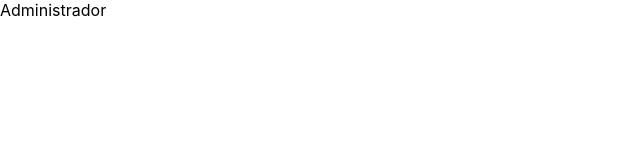
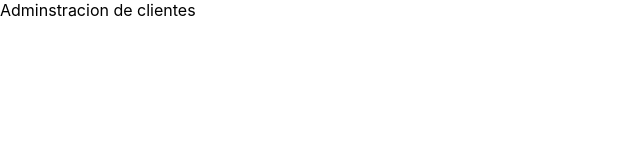
Before and after one commit to NovaGit2021/MinTic2021, a React (Create React App) app: page /admin/clientes in a window 1280 px wide. Shown: the top 160 px of the page, without its empty margins (0-640 px from the left). Built offline with nearby package versions, Linux system fonts and the light colour scheme.

Commit message:
Creacion de path y paginas

```diff
--- a/src/App.jsx
+++ b/src/App.jsx
@@ -5,18 +5,30 @@ import Authlayout from './layouts/Authlayout';
 import Privatelayout from './layouts/Privatelayout';
 import Publiclayout from './layouts/Publiclayout';
 import Login from './pages/Login';
-import Admin from './pages/Admin';
+import Admin from './pages/admin/Index';
 import Index from './pages/Index';
 import Registro from './pages/Registro';
+import Vehiculos from './pages/admin/Vehiculos';
+import Clientes from './pages/admin/Clientes';
 
 
 function App() {
   return (
     <Router>
       <Switch>
-        <Route path={['/admin']} >
+        <Route path={['/admin', '/admin/vehiculos','/admin/clientes']} >
           <Privatelayout>
             <Switch>
+              <route path='/admin/vehiculos'>
+                <Vehiculos/>
+
+
+              </route>
+              <route path='/admin/clientes'>
+               <Clientes/>
+              </route>
+
+
               <Route path='/admin'>
                 <Admin />
               </Route>
--- a/src/pages/Login.jsx
+++ b/src/pages/Login.jsx
@@ -2,9 +2,11 @@ import React from 'react'
 
 const login = () => {
     return (
-        <div>
-
-        </div>
+        <><div>
+            Layout Autenticacion
+        </div><div>
+                Pagina para el login
+            </div></>
     )
 }
 
--- a/src/pages/Registro.jsx
+++ b/src/pages/Registro.jsx
@@ -3,7 +3,7 @@ import React from 'react'
 const Registro = () => {
     return (
         <div>
-
+            Registro
         </div>
     )
 }
--- /dev/null
+++ b/src/pages/admin/Clientes.jsx
@@ -0,0 +1,11 @@
+import React from 'react'
+
+const Clientes = () => {
+    return (
+        <div>
+            Adminstracion de clientes
+        </div>
+    )
+}
+
+export default Clientes
--- /dev/null
+++ b/src/pages/admin/Vehiculos.jsx
@@ -0,0 +1,11 @@
+import React from 'react'
+
+const vehiculos = () => {
+    return (
+        <div>
+            Administrador vehiculos
+        </div>
+    )
+}
+
+export default vehiculos
```
Also changed, not shown: src/pages/admin/Index.jsx (renamed from src/pages/Admin.jsx).
